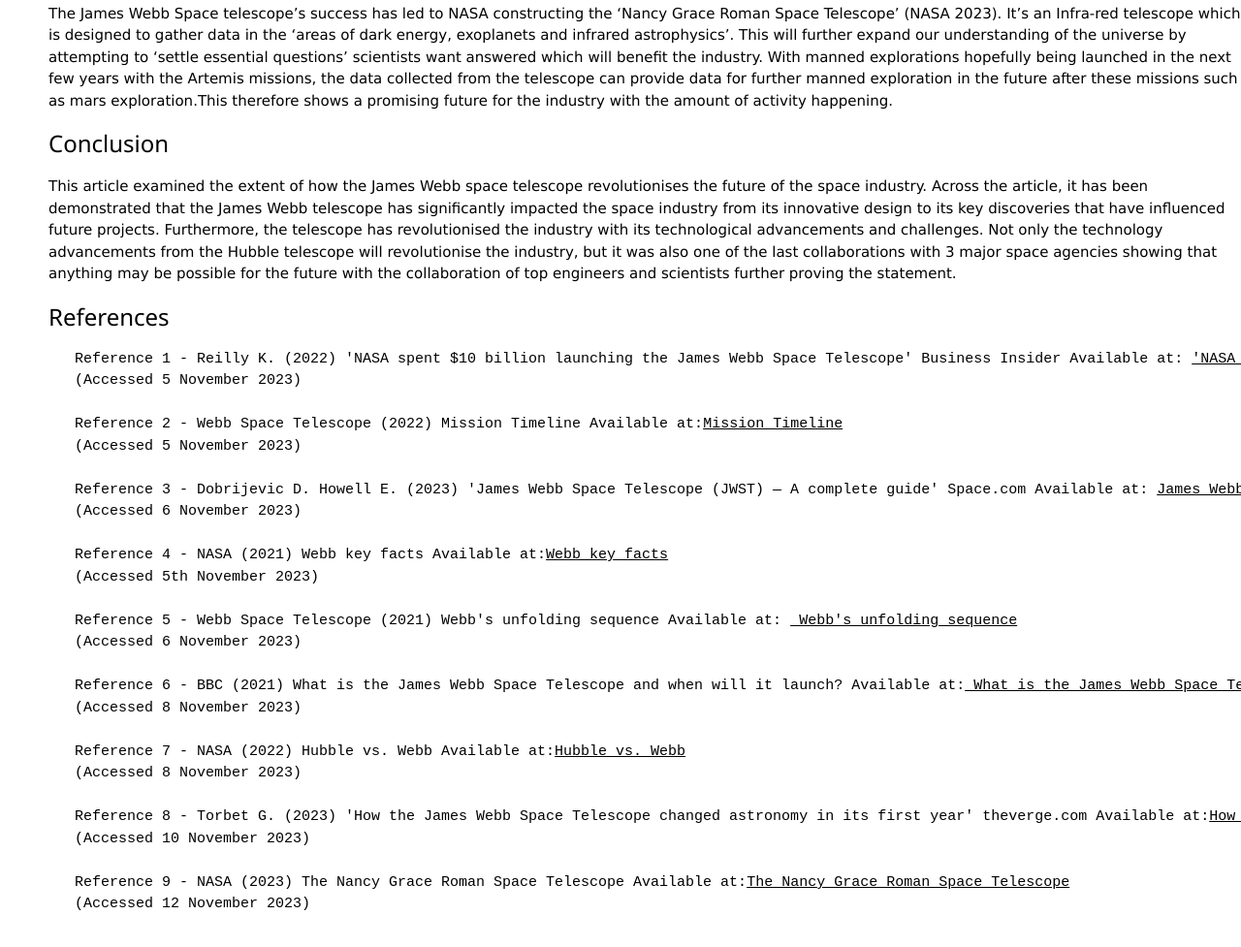
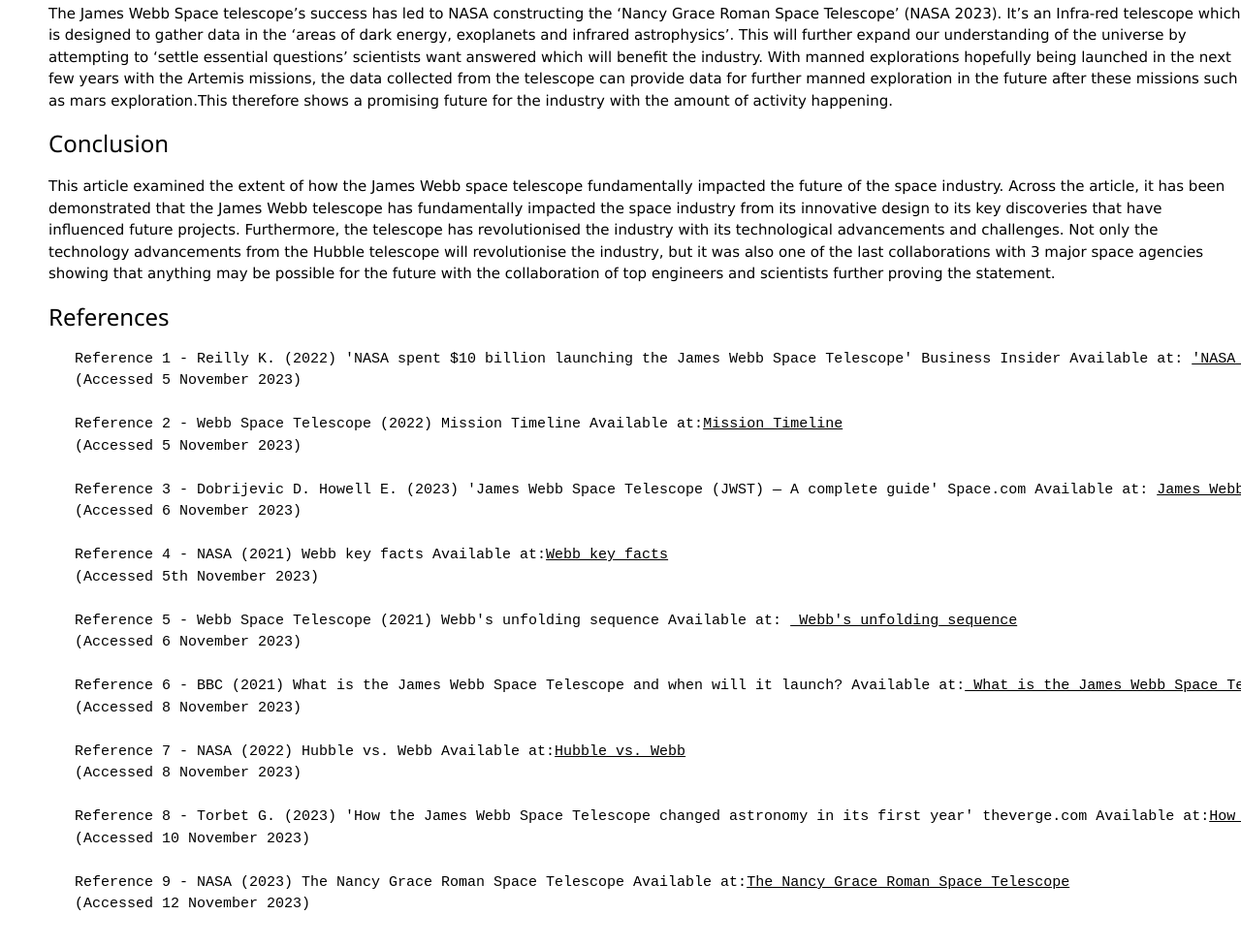
Before and after one commit to FEPSFY6810318/FY6810318, a plain HTML site: page index.html in a window 1280 px wide. Shown: the part 3741-4718 px from the top of the page at 97% size. Drawn offline with nearby package versions, Linux system fonts and the light colour scheme.

Commit message:
Update index.html

```diff
--- a/index.html
+++ b/index.html
@@ -172,8 +172,8 @@
 
    <h3 id="Conclusion">Conclusion</h3>
   <p class="ex1">
-  <p>This article examined the extent of how the James Webb space telescope revolutionises the future of the space industry.
-   Across the article, it has been demonstrated that the James Webb telescope has significantly impacted the space industry from its innovative design to its key discoveries that have influenced future projects.
+  <p>This article examined the extent of how the James Webb space telescope fundamentally impacted the future of the space industry.
+   Across the article, it has been demonstrated that the James Webb telescope has fundamentally impacted the space industry from its innovative design to its key discoveries that have influenced future projects.
    Furthermore, the telescope has revolutionised the industry with its technological advancements and challenges. Not only the technology advancements from the Hubble telescope will revolutionise the industry,
    but it was also one of the last collaborations with 3 major space agencies showing that anything may be possible for the future with the collaboration of top engineers and scientists further proving the statement.</p>
 
@@ -361,5 +361,6 @@
       transform: translateX(-50%);
       margin-bottom: -50px;
      }
+
    </style>
 </html>
```
